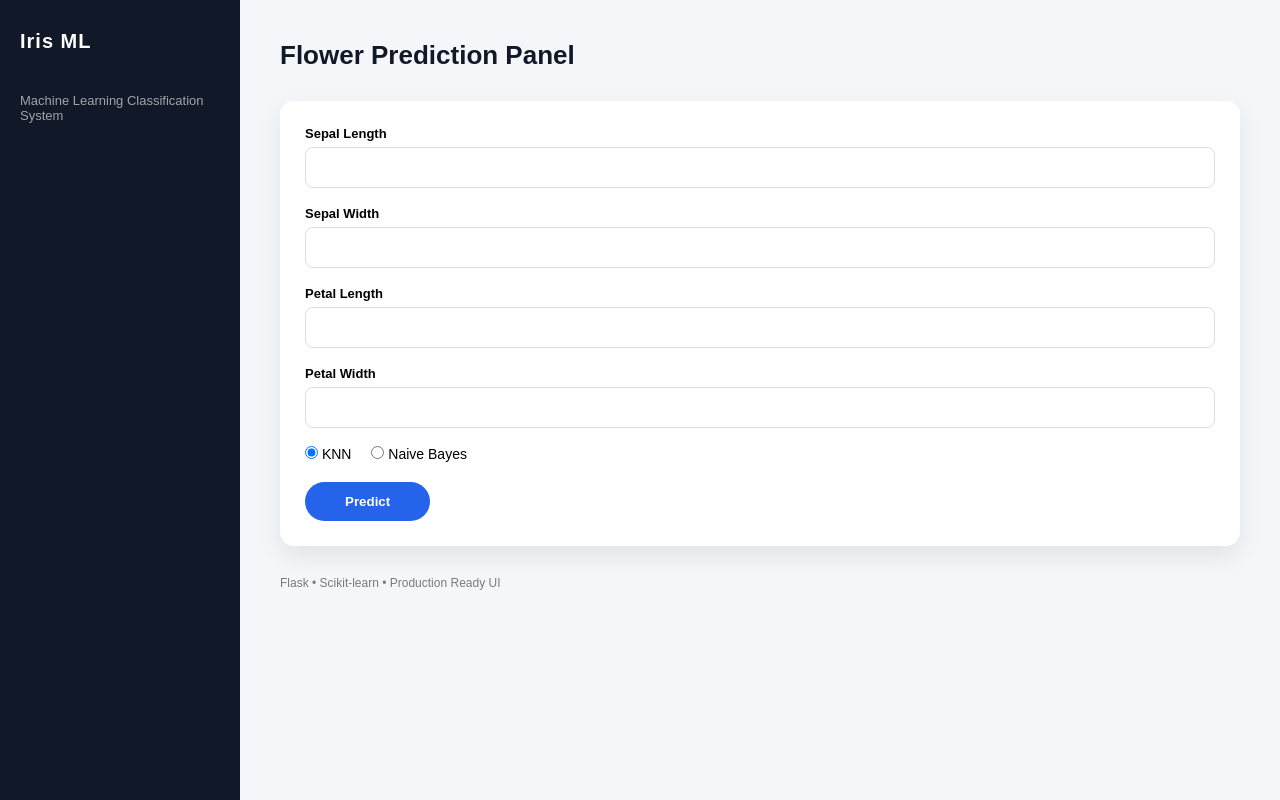
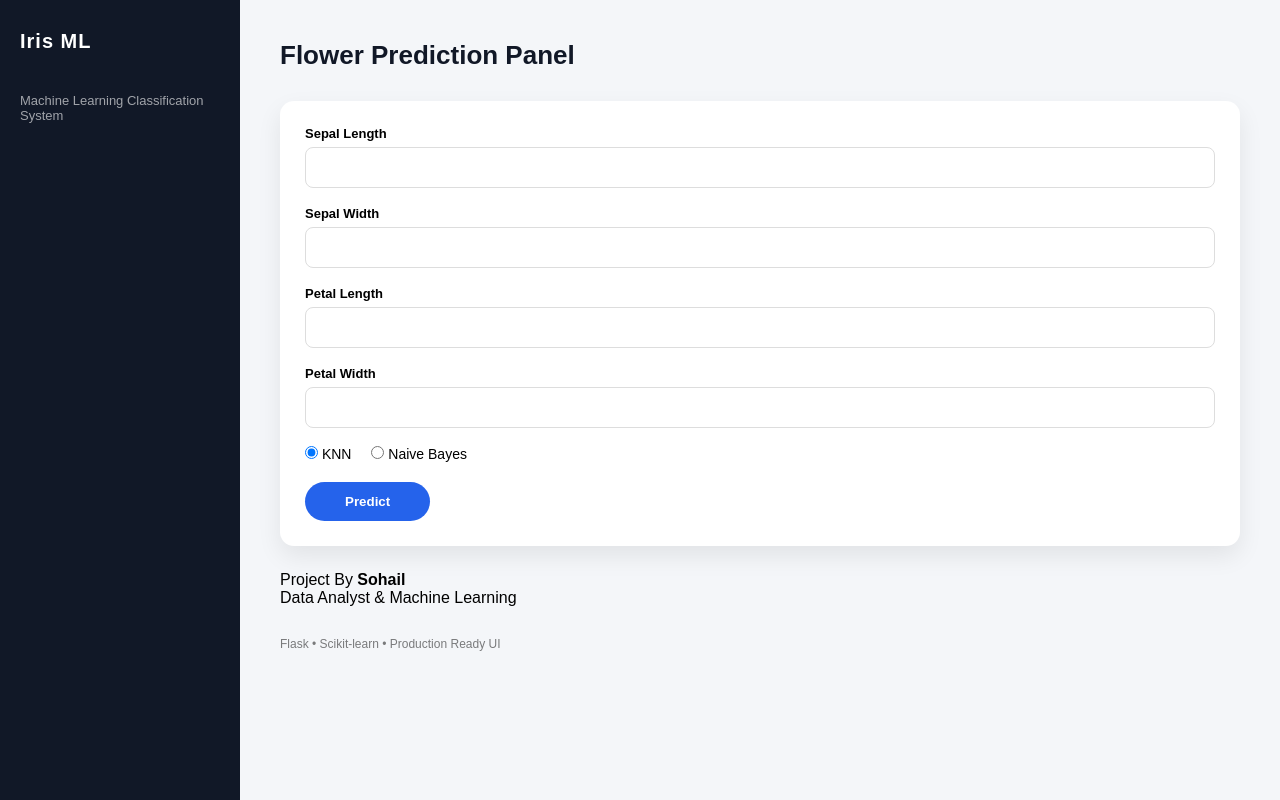
Before and after one commit to sohailmd6661-hub/MINI_PROJECT_2, a Flask app: page / in a window 1280 px wide. Run offline with Flask 3, Linux system fonts and the light colour scheme; parts of the project's set-up code (start-up, migrations or seed data) failed here and were passed over.

Commit message:
Update index.html

```diff
--- a/templates/index.html
+++ b/templates/index.html
@@ -176,6 +176,9 @@ Prediction: {{ prediction }}
 </div>
 {% endif %}
 
+<p>Project By <strong>Sohail</strong></p>
+<p>Data Analyst & Machine Learning</p>
+
 <footer>
 Flask • Scikit-learn • Production Ready UI
 </footer>
```
